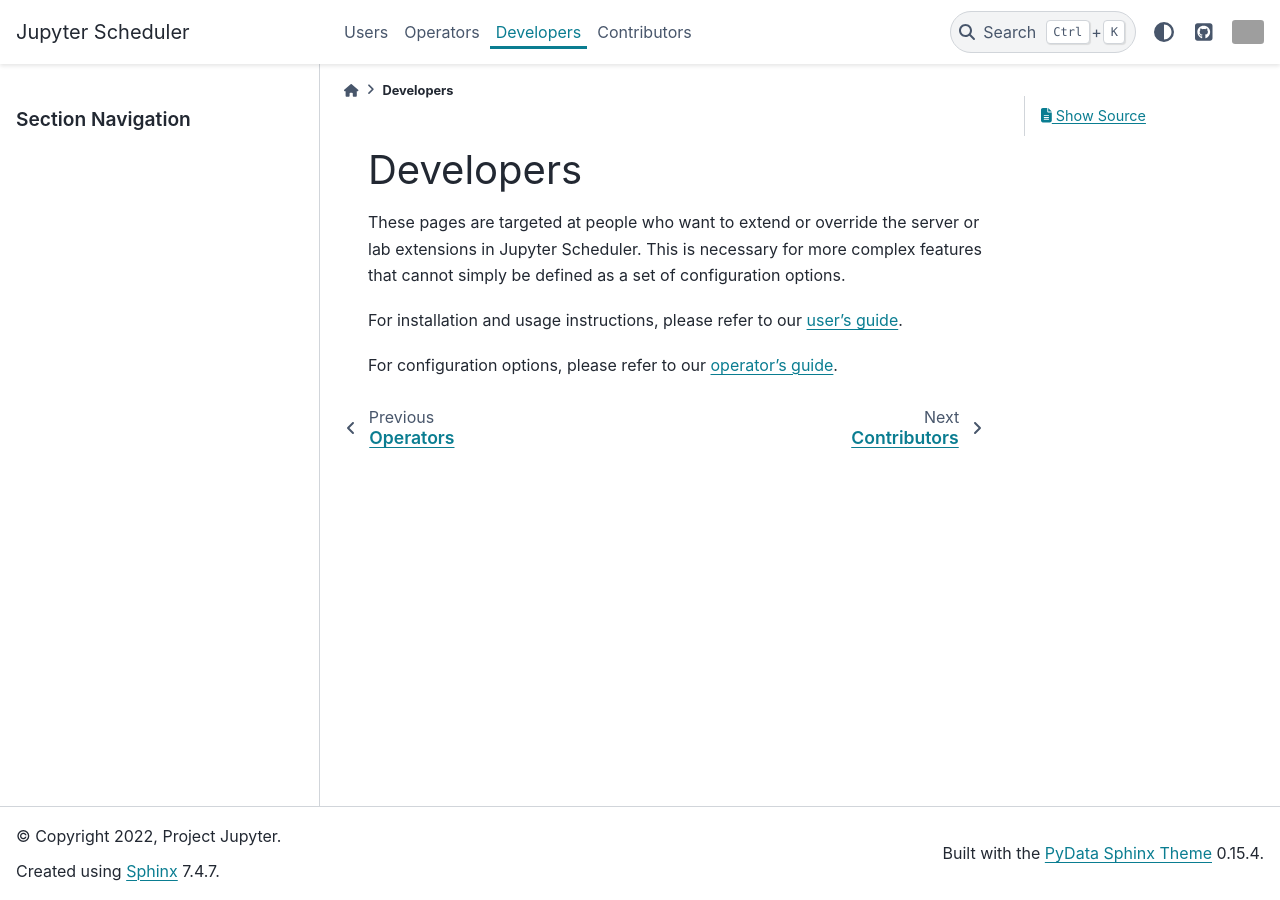
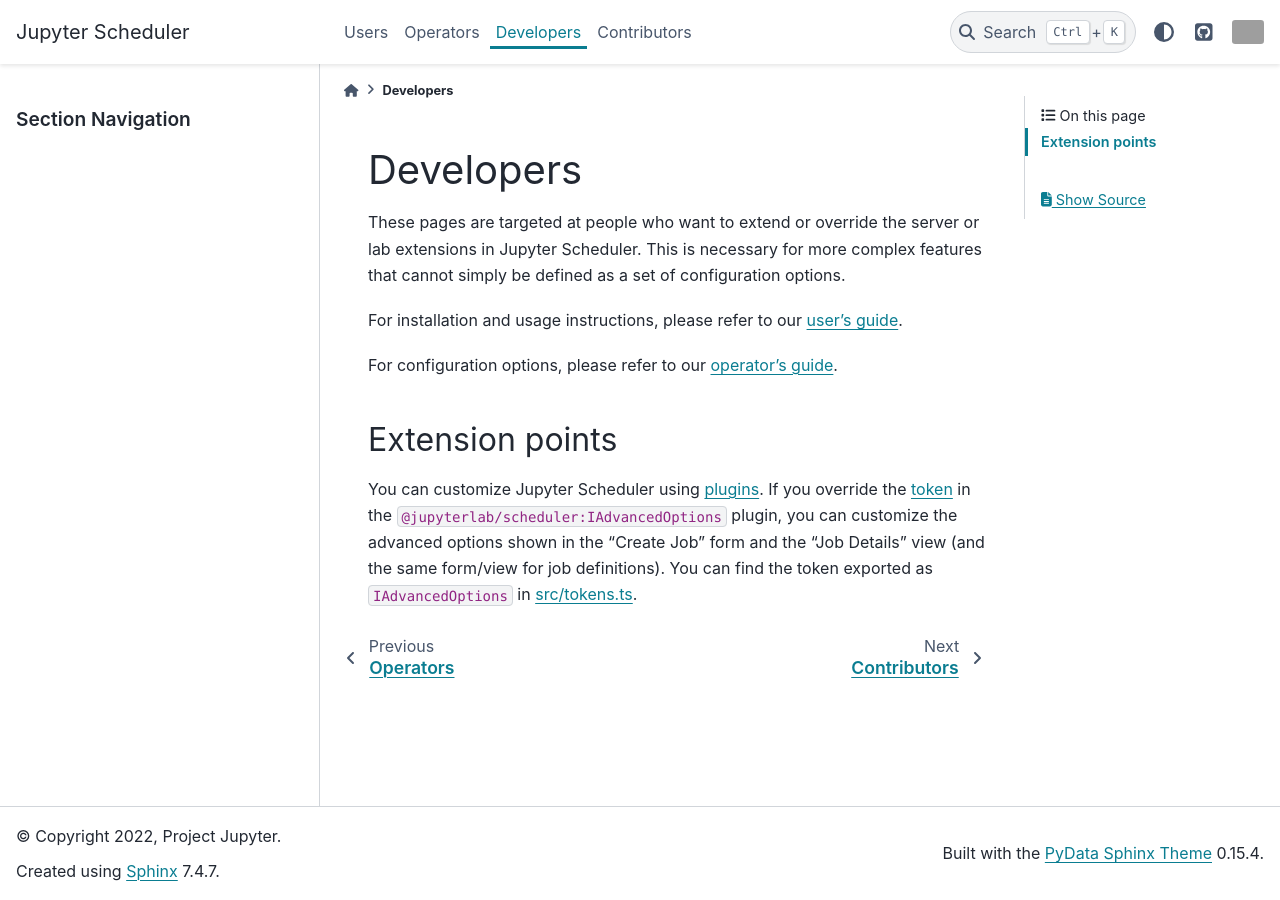
Before and after one commit to jupyter-server/jupyter-scheduler, a Sphinx documentation site: the page built from docs/developers/index.md, in a window 1280 px wide. Built offline with Sphinx 7.4.7 and the PyData theme 0.15.4, drawn with Linux system fonts in a browser that asks for light colours; grey boxes are pictures that could not be loaded.

Commit message:
Adds plugin

```diff
--- a/docs/developers/index.md
+++ b/docs/developers/index.md
@@ -7,3 +7,14 @@
 For installation and usage instructions, please refer to our {doc}`user's guide </users/index>`.
 
 For configuration options, please refer to our {doc}`operator's guide </operators/index>`.
+
+## Extension points
+
+You can customize Jupyter Scheduler using
+[plugins](https://jupyterlab.readthedocs.io/en/stable/extension/extension_dev.html#plugins).
+If you override the
+[token](https://jupyterlab.readthedocs.io/en/stable/extension/extension_dev.html#tokens)
+in the `@jupyterlab/scheduler:IAdvancedOptions` plugin, you can customize the advanced options
+shown in the "Create Job" form and the "Job Details" view (and the same form/view for job
+definitions). You can find the token exported as `IAdvancedOptions` in
+[src/tokens.ts](https://github.com/jupyter-server/jupyter-scheduler/blob/main/src/tokens.ts).
```
